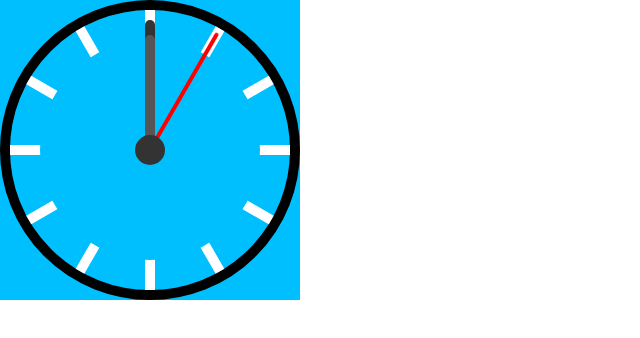
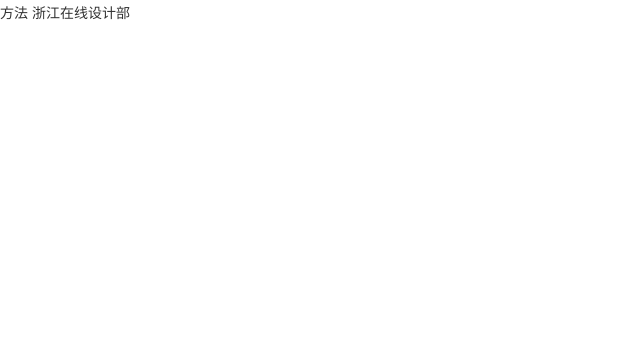
Before and after one commit to wjhol/wjhol.github.io, a plain HTML site: page index.html in a window 1280 px wide. Shown: the whole page, without its empty margins (0-640 px from the left). Drawn offline with nearby package versions, Linux system fonts and the light colour scheme; files that its build step writes are made by us from their sources.

Commit message:
删除无用页面
更新

```diff
--- a/index.html
+++ b/index.html
@@ -6,23 +6,7 @@
 <link rel="stylesheet" href="css/all.css" />
 </head>
 <body>
-	<div class="box">
-		<div class="time">
-			<div class="line line1"></div>
-			<div class="line line2"></div>
-			<div class="line line3"></div>
-			<div class="line line4"></div>
-			<div class="line line5"></div>
-			<div class="line line6"></div>
-			<div class="yuan"></div>
-			<div class="xiaoyuan"></div>
-			<!--时针-->
-			<div class="h" id="h"></div>
-			<!--分针-->
-			<div class="m" id="m"></div>
-			<!--秒针-->
-			<div class="s" id="s"></div>
-		</div>
-	</div>
+	<a href="fn/index.html">方法</a>
+	<a href="zjoldc/index.html">浙江在线设计部</a>
 </body>
 </html>
--- a/less/all.less
+++ /dev/null
@@ -1,128 +0,0 @@
-*{
-    padding: 0;
-    margin: 0;
-}
-.box{
-    width: 300px;
-    height: 300px;
-    background: deepskyblue;
-    .time{
-        position: relative;
-        width: 280px;
-        height: 280px;
-        border-radius: 50%;
-        border: 10px solid black;
-        z-index: 10;
-        .yuan{
-            position: absolute;
-            top: 30px;
-            left: 30px;
-            width: 220px;
-            height: 220px;
-            background: deepskyblue;
-            border-radius: 50%;
-            z-index: 888;
-        }
-        .xiaoyuan{
-            position: absolute;
-            top: 125px;
-            left: 125px;
-            width: 30px;
-            height: 30px;
-            background: #333;
-            border-radius: 50%;
-            z-index: 9999;
-        }
-        .line{
-            position: absolute;
-            top: 135px;
-            left: 0;
-            height: 10px;
-            width: 280px;
-            overflow: hidden;
-            background: #fff;
-            transform-origin: 50% 50%;
-            z-index: 777;
-        }
-        .line1{
-            transform: rotate(30deg);
-        }
-        .line2{
-            transform: rotate(60deg);
-        }
-        .line3{
-            transform: rotate(90deg);
-        }
-        .line4{
-            transform: rotate(120deg);
-        }
-        .line5{
-            transform: rotate(150deg);
-        }
-        .h,.s,.m{
-            border-radius: 5px;
-        }
-        //时针
-        .h{
-            position: absolute;
-            top: 25px;
-            left: 135px;
-            width: 10px;
-            height: 120px;
-            background: #555;
-            z-index: 999;
-            transform: rotate(0deg);
-            transform-origin: 50% 100%;
-            animation: zhuang  216000s steps(60)  infinite ;
-            -webkit-animation:zhuang  216000s steps(60)  infinite ;
-        }
-        //分针
-        .m{
-            position: absolute;
-            top: 10px;
-            left: 135px;
-            width: 10px;
-            height: 135px;
-            background: #333;
-            z-index: 998;
-            transform: rotate(0deg);
-            transform-origin: 50% 100%;
-            animation: zhuang 3600s  steps(60)  infinite ;
-            -webkit-animation:zhuang  3600s steps(60)  infinite ;
-        }
-        //秒针
-        .s{
-            position: absolute;
-            top: 5px;
-            left: 138px;
-            width: 4px;
-            height: 135px;
-            background: red;
-            z-index: 999;
-            transform: rotate(0deg);
-            transform-origin: 50% 100%;
-            animation: zhuang 60s  steps(60)  infinite ;
-            -webkit-animation:zhuang  60s steps(60)  infinite ;
-        }
-        @keyframes zhuang {
-            0%{
-                transform: rotate(0deg);
-                -webkit-transform: rotate(0deg);
-            }
-            100%{
-                transform: rotate(360deg);
-                -webkit-transform: rotate(360deg);
-            }
-        }
-        @-webkit-keyframes zhuang_s{
-            0%{
-                transform: rotate(0deg);
-                -webkit-transform: rotate(0deg);
-            }
-            100%{
-                transform: rotate(360deg);
-                -webkit-transform: rotate(360deg);
-            }
-        }
-    }
-}
```
Also changed, not shown: css/all.css (deleted), 1 other file.
